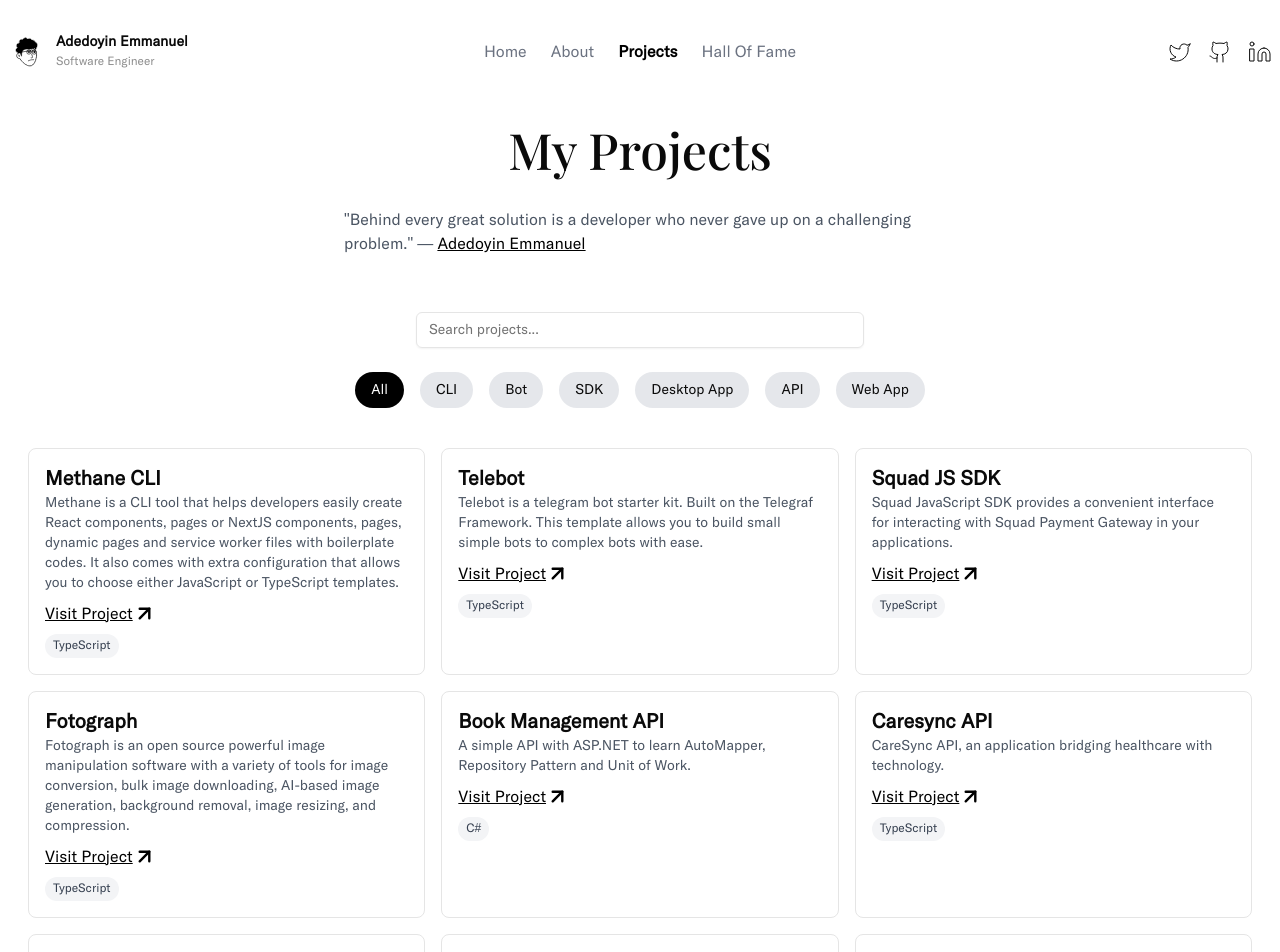
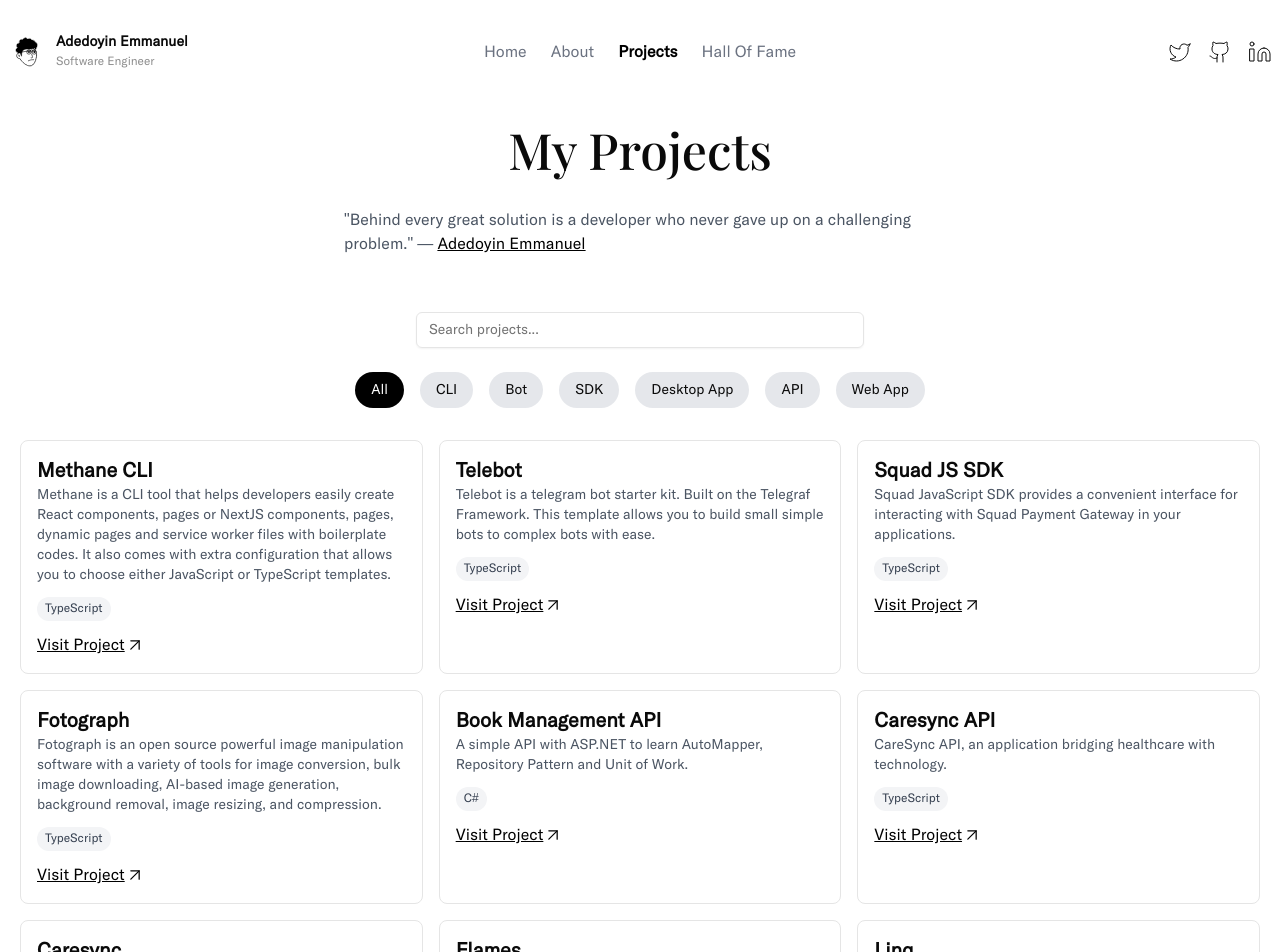
Before and after one commit to Adedoyin-Emmanuel/adedoyinemmanuel.dev, a Next.js app: page /projects in a window 1280 px wide. Shown: the top 952 px of the page. Built offline with nearby package versions, Linux system fonts and the light colour scheme.

Commit message:
fix: adjusted project cards

```diff
--- a/app/projects/page.tsx
+++ b/app/projects/page.tsx
@@ -169,21 +169,13 @@ const Projects = () => {
         ))}
       </div>
 
-      <div className="grid grid-cols-1 md:grid-cols-2 lg:grid-cols-3 gap-4 w-full mx-auto p-4">
+      <div className="grid grid-cols-1 md:grid-cols-2 lg:grid-cols-3 gap-4 w-full mx-auto p-2">
         {filteredProjects.map((project) => (
           <div key={project.name} className="border p-4 rounded-lg">
             <h2 className="text-xl font-bold">{project.name}</h2>
             <p className="text-sm text-gray-600">{project.description}</p>
-            <div className="mt-2">
-              <Link
-                href={project.url}
-                className="text-black underline flex items-center"
-              >
-                Visit Project{" "}
-                <ArrowUpRight strokeWidth={2.5} width={23} height={25} />
-              </Link>
-            </div>
-            <div className="mt-2 flex flex-wrap gap-2">
+
+            <div className="mt-3 flex flex-wrap gap-2">
               {project.languages.map((language) => (
                 <span
                   key={language}
@@ -193,6 +185,16 @@ const Projects = () => {
                 </span>
               ))}
             </div>
+
+            <div className="mt-3">
+              <Link
+                href={project.url}
+                className="text-black underline flex items-center"
+              >
+                Visit Project{" "}
+                <ArrowUpRight strokeWidth={1.5} width={20} height={20} />
+              </Link>
+            </div>
           </div>
         ))}
       </div>
```
